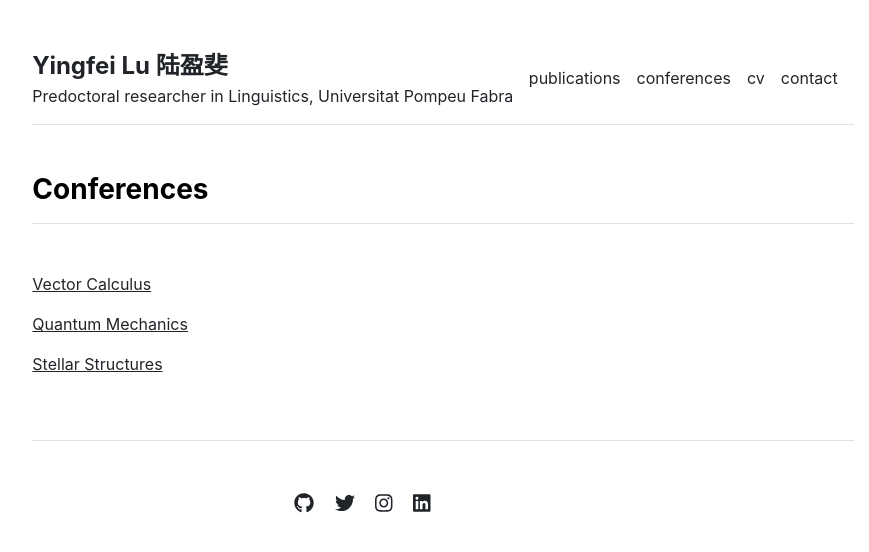
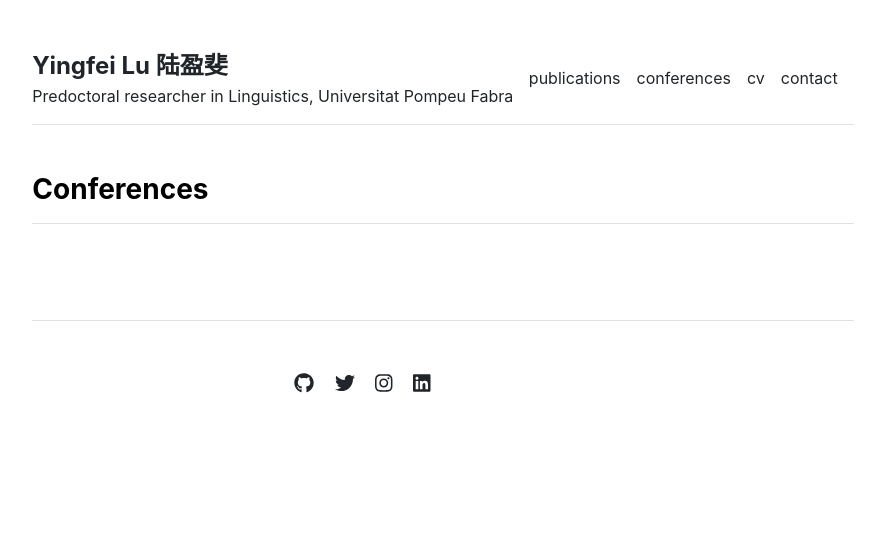
Before and after one commit to YingfeiLu/yingfeilu.github.io, a Jekyll site: the page built from courses.md, in a window 1280 px wide. Shown: the top 552 px of the page, without its empty margins (197-1066 px from the left). Built offline with Jekyll 4.4.1, drawn with Linux system fonts in a browser that asks for light colours.

Commit message:
Update settings.yml

```diff
--- a/_data/settings.yml
+++ b/_data/settings.yml
@@ -1,13 +1,8 @@
 menu:
 - {name: 'publications', url: '/publications'}
-- {name: 'conferences', url: '/courses'}
+- {name: 'conferences', url: '/conferences'}
 - {name: 'cv', url: '/cv'}
 - {name: 'contact', url: '/contact'}
-
-courses:
-- {name: 'Vector Calculus', url: 'vector-calculus'}
-- {name: 'Quantum Mechanics', url: 'quantum-mechanics'}
-- {name: 'Stellar Structures', url: 'stellar-structures'}
 
 social:
 - {icon: 'github', link: 'https://yingfeilu.github.io/'}
```
